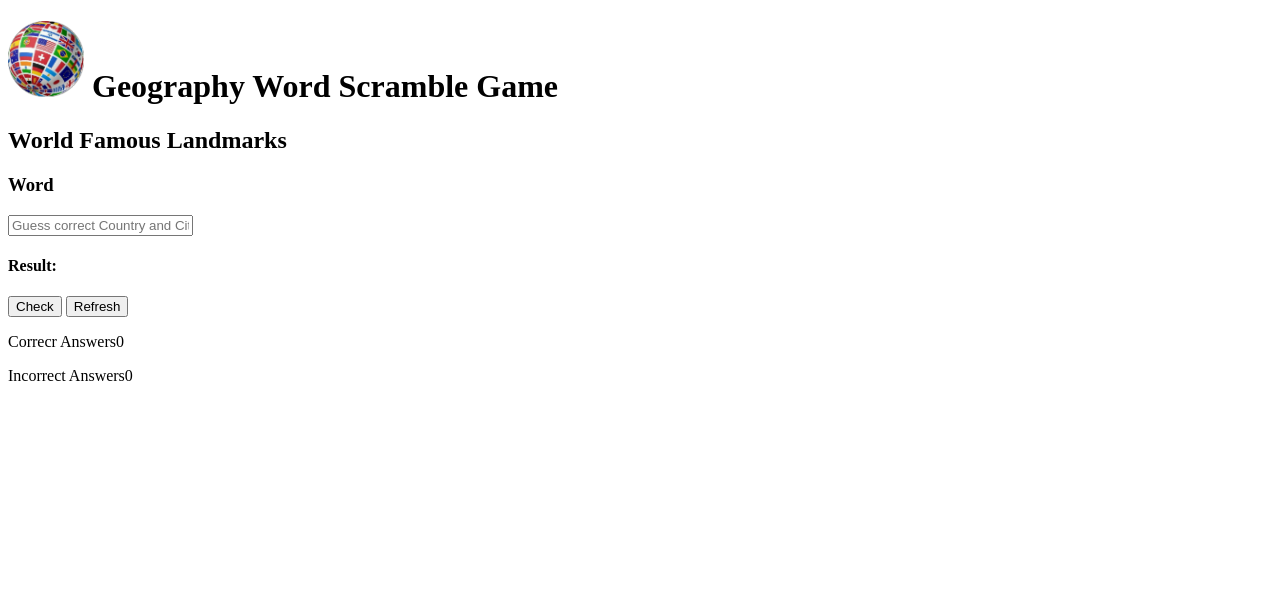
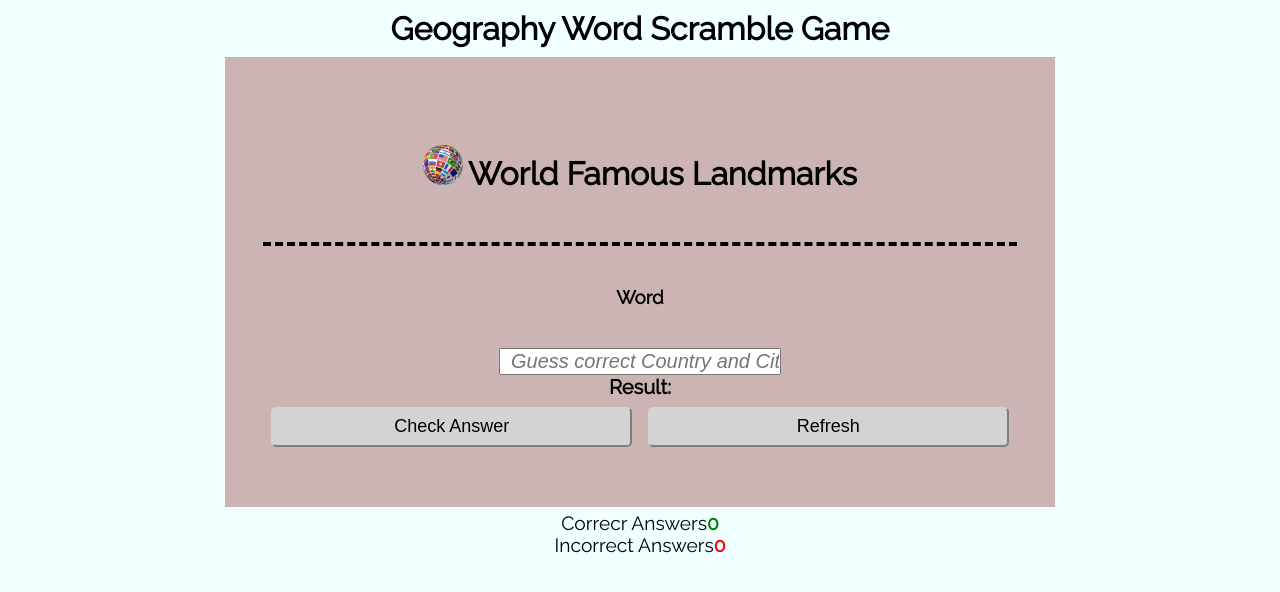
Before and after one commit to Cutbert1/Geography-Word-Scramble, a plain HTML site: page index.html in a window 1280 px wide. Drawn offline with Linux system fonts and the light colour scheme.

Commit message:
Add css styling for game and score area including favicon

```diff
--- a/assets/css/style.css
+++ b/assets/css/style.css
@@ -0,0 +1,99 @@
+ /* Asterisk wildcard selector to overide default styles added by the browser */
+ * {
+    margin: 0;
+    padding: 0;
+    box-sizing: border-box;
+}
+
+body {
+    background-color: azure;
+    font-family: "Raleway", sans-serif;
+    color: black;
+    text-align: center;
+    display: flex;
+    flex-direction: column;
+    justify-content: center;
+    align-items: center;
+
+}
+
+/* Heading */
+
+h1 {
+    text-align: center;
+    font-size: 2rem;
+    margin: 10px;
+
+}
+
+.logo {
+
+    height: 40px;
+    padding-right: 5px;
+}
+
+/* Game area */
+
+#game-area {
+   background-color: rgb(204, 180, 180);
+   box-sizing: border-box;
+   width: 85%;
+   height: 75vh;
+   max-height: 450px;
+   max-width: 830px;
+   padding: 3%;
+}
+
+h2 {
+    font-size: 2rem;
+    margin: auto;
+    padding: 50px 0;
+    border-bottom: 4px dashed
+}
+
+h3 {
+    padding: 40px
+}
+
+input {
+    font-size: 20px;
+    padding-left: 10px;
+    outline: lightgray;
+    font-style: italic;
+}
+
+h4 {
+    font-size: 20px;
+}
+
+#footer {
+    margin-bottom: 0%;
+    display: flex;
+    width: 100%;
+}
+
+#footer>button {
+    width: 48%;
+    padding: 1%;
+    margin: 1%;
+    background-color: lightgrey;
+    border-radius: 5px;
+    border-color: lightgray;
+    font-size: large;
+}
+
+.score-area {
+    margin: 5px auto;
+    width: 60%;
+    font-size: 1.2rem;
+}
+
+#score {
+    color: green;
+    font-weight: bold;
+}
+
+#incorrect {
+    color: red;
+    font-weight: bold;
+}
--- a/index.html
+++ b/index.html
@@ -11,15 +11,16 @@
 
     <!-- Stylesheet -->
     <link rel="stylesheet" href="assets/css/style.css">
-    <title>Document</title>
+
+    <title>Geography Word Scramble Game</title>
 </head>
 <body>
     <h1 class="heading">
-        <img class="logo" src="assets/images/logo.png" alt="logo"> Geography Word Scramble Game
+        Geography Word Scramble Game
     </h1>
 
     <div id="game-area">
-        <h2 class="description">World Famous Landmarks</h2>
+        <h2 class="description"> <img class="logo" src="assets/images/logo.png" alt="logo">World Famous Landmarks</h2>
         <div id="scrambled">
             <h3 class="scrambleWord">Word</h3>
             <p class="Hints"></p>
@@ -29,7 +30,7 @@
         </div>
         <h4 id="declaration">Result:</h4>
         <div id="footer">
-            <button type="button" onclick="check()">Check</button>
+            <button type="button" onclick="check()">Check Answer</button>
             <button type="button" onclick="refresh()">Refresh</button>
         </div>
 
```
Also changed, not shown: favicon.ico (added).
